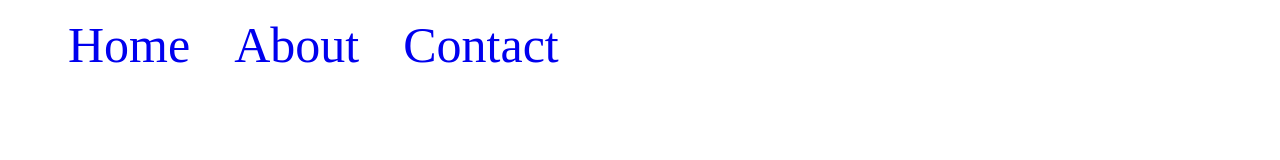
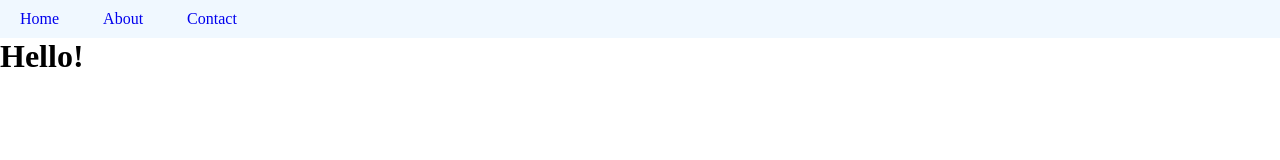
Before and after one commit to RathoreAnkit1/HTML-CSS, a plain HTML site: page navbar/index.html in a window 1280 px wide. Drawn offline with Linux system fonts and the light colour scheme.

Commit message:
some basic changes

```diff
--- a/navbar/index.html
+++ b/navbar/index.html
@@ -15,5 +15,6 @@
         <li><a href="contact.html" target="_blank">Contact</a></li>
     </ul>
 </nav>
+<h1>Hello!</h1>
 </body>
 </html>
--- a/navbar/styles.css
+++ b/navbar/styles.css
@@ -1,7 +1,18 @@
+* {
+    margin: 0px;
+    padding: 0px;
+}
+body{
+    background-color: #fff;
+}
+nav{
+    background-color: aliceblue;
+    padding-top: 10px;
+    padding-bottom: 10px;
+}
 nav ul li{
     display: inline;
-    margin: 0 20px;
-    font-size: 50px;
+    margin: 20px;
 }
 nav ul li a{
     text-decoration: none;
```
Also changed, not shown: navbar/contact.html (+1 -0 lines).
